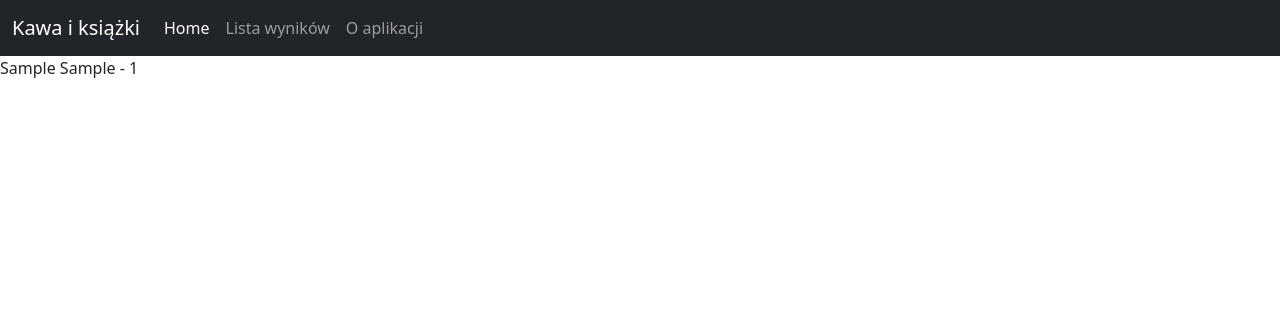
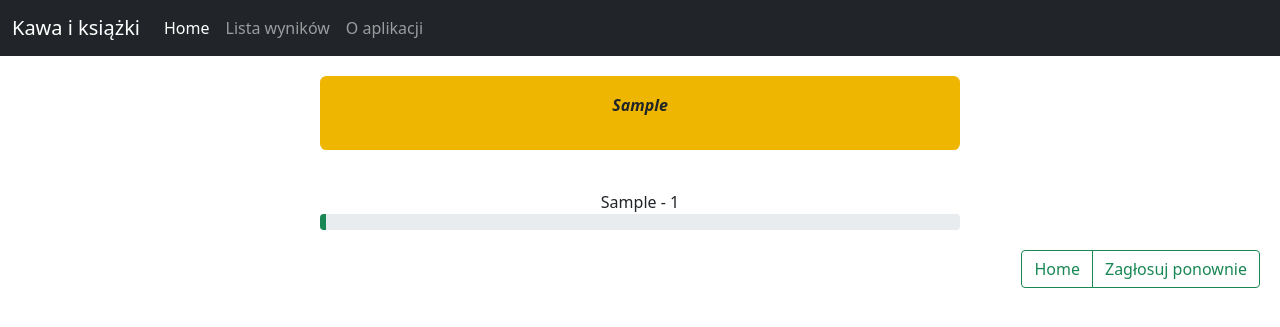
Before and after one commit to angelm1974/Cukiernia, a Django app: page /ankieta/1/wyniki in a window 1280 px wide. Shown: the top 327 px of the page. Run offline with Django 3.2, Linux system fonts and the light colour scheme; tables that the repository leaves empty hold one stand-in row (values such as "Sample post"); some web fonts are replaced.

Commit message:
wynik z bootstrapem

```diff
--- a/ankieta/static/css/ankieta.css
+++ b/ankieta/static/css/ankieta.css
@@ -26,9 +26,18 @@ h1,h2,h1 a, h2 a{
     margin: 20px;
 }
 
-.alert a {
+.alert a, .alert p {
     color: #212529;
     text-decoration: none;
     font-style: oblique;
     font-weight: 900;
 }
+.progress {
+    width: 50%;
+    display: flex;
+    height: 1rem;
+    overflow: hidden;
+    font-size: .75rem;
+    background-color: #e9ecef;
+    border-radius: .25rem;
+}
--- a/ankieta/templates/ankieta/wyniki.html
+++ b/ankieta/templates/ankieta/wyniki.html
@@ -1,9 +1,21 @@
 {% extends "ankieta/base.html" %}
 {% block content %}
-{{pytanie}}
+<div class="d-flex justify-content-center">
+<div class="alert alert-warning" role="alert">
+    <p class="text-center">{{ pytanie }}</p>
+</div></div>
+
 {% for wybor in pytanie.wybor_set.all %}
-    {{wybor}} - {{ wybor.glosy }}
+<p class="text-center" style="margin-block-end: 0em; padding-top: 20px;">{{wybor}} - {{ wybor.glosy }}</p>
+    <div class="d-flex justify-content-center">
+    <div class="progress">
+        <div class="progress-bar bg-success" role="progressbar" style="width: {{ wybor.glosy }}%" aria-valuenow="25" aria-valuemin="0" aria-valuemax="100"></div>
+      </div></div>
 {% endfor %}
-
-
+<div class="d-flex justify-content-end" style="padding: 20px;">
+<div class="btn-group" role="group" aria-label="Basic outlined example">
+    <a class="btn btn-outline-success" href="{% url 'index'%}" role="button">Home</a>
+    <a class="btn btn-outline-success" href="{% url 'detale' pytanie.id %}" role="button">Zagłosuj ponownie</a>
+  </div>
+</div>
 {% endblock %}
```
